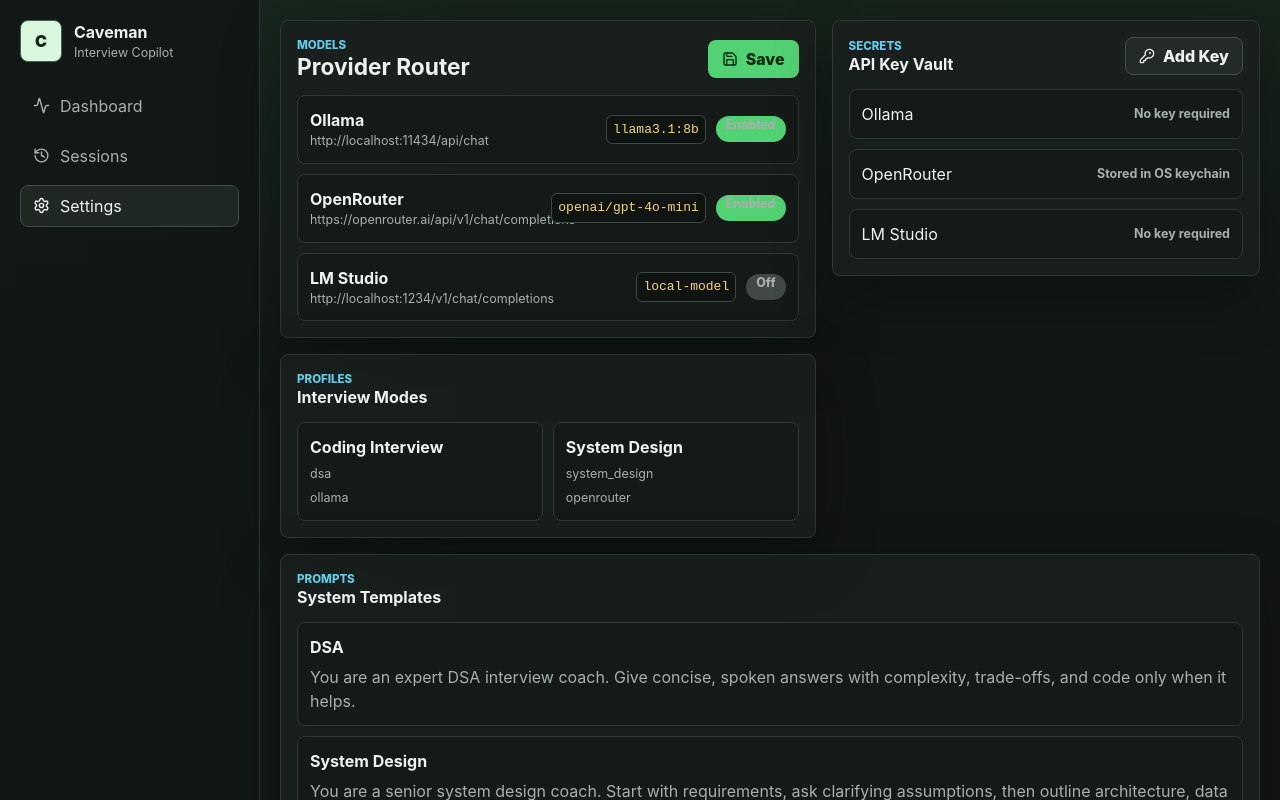
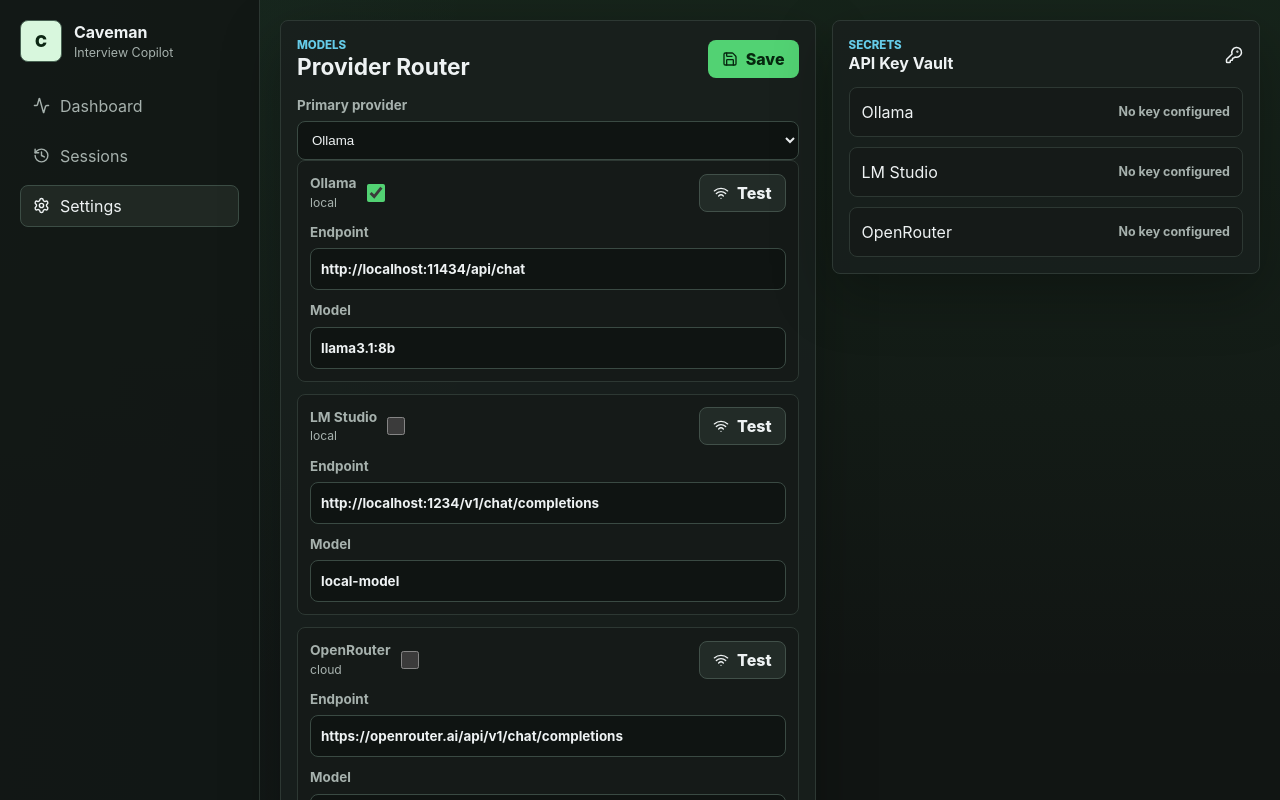
Before and after one commit to puneetdixit200/caveman-ai-interview-copilot, a React (Vite) app: page / in a window 1280 px wide. Both pictures are taken after a click on the button "Settings". Shown: the top 800 px of the page. Built offline with nearby package versions, Linux system fonts and the light colour scheme.

Commit message:
feat: make provider settings editable

```diff
--- a/src/index.css
+++ b/src/index.css
@@ -653,6 +653,63 @@ input[type="checkbox"] {
   grid-template-columns: minmax(0, 1fr) minmax(300px, 0.8fr);
 }
 
+.provider-config-panel {
+  grid-row: span 2;
+}
+
+.provider-editor-list,
+.context-grid {
+  display: grid;
+  gap: 12px;
+}
+
+.provider-editor {
+  display: grid;
+  gap: 10px;
+  border: 1px solid var(--line);
+  border-radius: 8px;
+  padding: 12px;
+  background: var(--panel-soft);
+}
+
+.provider-editor-header {
+  display: flex;
+  align-items: center;
+  justify-content: space-between;
+  gap: 10px;
+}
+
+.provider-editor em {
+  display: block;
+  color: var(--muted);
+  font-size: 0.76rem;
+  font-style: normal;
+}
+
+.settings-field {
+  display: grid;
+  gap: 6px;
+  color: var(--muted);
+  font-size: 0.84rem;
+  font-weight: 700;
+}
+
+.settings-field input,
+.settings-field select,
+.settings-field textarea {
+  width: 100%;
+  border: 1px solid #3a4a43;
+  border-radius: 8px;
+  padding: 10px;
+  color: var(--text);
+  background: #0f1412;
+}
+
+.settings-field textarea {
+  min-height: 140px;
+  resize: vertical;
+}
+
 .provider-row {
   grid-template-columns: minmax(0, 1fr) auto auto;
   padding: 12px;
--- a/src/pages/Settings.tsx
+++ b/src/pages/Settings.tsx
@@ -1,34 +1,161 @@
-import { KeyRound, Save } from "lucide-react";
+import { KeyRound, Save, Wifi } from "lucide-react";
+import { useEffect, useState } from "react";
 import { Button } from "../components/common/Button";
-import { modelProviders, profiles } from "../lib/demoData";
+import {
+  APP_CONFIG_SETTING_KEY,
+  DEFAULT_APP_CONFIG,
+  type AppConfig,
+  parseAppConfig,
+  serializeAppConfig
+} from "../lib/appConfig";
+import { createConfiguredProvider } from "../lib/providerClients";
+import { getSetting, saveSetting } from "../lib/tauri";
 import { promptTemplates } from "../lib/promptTemplates";
+import type { ModelProviderConfig, ProviderId } from "../types/settings";
 
 export function Settings() {
+  const [config, setConfig] = useState<AppConfig>(DEFAULT_APP_CONFIG);
+  const [status, setStatus] = useState("Loading settings...");
+  const [testingProviderId, setTestingProviderId] = useState<ProviderId | null>(null);
+
+  useEffect(() => {
+    let cancelled = false;
+
+    async function load() {
+      const stored = parseAppConfig(await getSetting(APP_CONFIG_SETTING_KEY));
+      if (!cancelled) {
+        setConfig(stored);
+        setStatus("Settings loaded");
+      }
+    }
+
+    load();
+
+    return () => {
+      cancelled = true;
+    };
+  }, []);
+
+  async function saveConfig() {
+    await saveSetting(APP_CONFIG_SETTING_KEY, serializeAppConfig(config));
+    setStatus("Settings saved");
+  }
+
+  async function testProvider(provider: ModelProviderConfig) {
+    setTestingProviderId(provider.id);
+    setStatus(`Testing ${provider.label}...`);
+    const result = await createConfiguredProvider(provider).healthCheck();
+    setTestingProviderId(null);
+    setStatus(
+      result.ok
+        ? `${provider.label} is reachable${result.latencyMs ? ` in ${result.latencyMs}ms` : ""}`
+        : `${provider.label} failed: ${result.error ?? "unavailable"}`
+    );
+  }
+
+  function updateProvider(id: ProviderId, patch: Partial<ModelProviderConfig>) {
+    setConfig((current) => ({
+      ...current,
+      providers: current.providers.map((provider) => (provider.id === id ? { ...provider, ...patch } : provider))
+    }));
+  }
+
   return (
     <main className="settings-grid">
-      <section className="panel">
+      <section className="panel provider-config-panel">
         <div className="panel-heading">
           <div>
             <p className="eyebrow">Models</p>
             <h1>Provider Router</h1>
           </div>
-          <Button variant="primary" icon={<Save size={16} />}>
+          <Button variant="primary" icon={<Save size={16} />} onClick={saveConfig}>
             Save
           </Button>
         </div>
-        <div className="provider-list">
-          {modelProviders.map((provider) => (
-            <article className="provider-row" key={provider.id}>
-              <div>
-                <strong>{provider.label}</strong>
-                <span>{provider.endpoint}</span>
+
+        <label className="settings-field">
+          <span>Primary provider</span>
+          <select
+            value={config.selectedProviderId}
+            onChange={(event) =>
+              setConfig((current) => ({
+                ...current,
+                selectedProviderId: event.currentTarget.value as ProviderId
+              }))
+            }
+          >
+            {config.providers.map((provider) => (
+              <option key={provider.id} value={provider.id}>
+                {provider.label}
+              </option>
+            ))}
+          </select>
+        </label>
+
+        <div className="provider-editor-list">
+          {config.providers.map((provider) => (
+            <article className="provider-editor" key={provider.id}>
+              <div className="provider-editor-header">
+                <label className="toggle-row">
+                  <span>
+                    <strong>{provider.label}</strong>
+                    <em>{provider.kind}</em>
+                  </span>
+                  <input
+                    type="checkbox"
+                    checked={provider.enabled}
+                    onChange={(event) => updateProvider(provider.id, { enabled: event.currentTarget.checked })}
+                  />
+                </label>
+                <Button
+                  icon={<Wifi size={16} />}
+                  onClick={() => testProvider(provider)}
+                  disabled={testingProviderId === provider.id}
+                >
+                  {testingProviderId === provider.id ? "Testing" : "Test"}
+                </Button>
               </div>
-              <code>{provider.model}</code>
-              <span className={`status-pill ${provider.enabled ? "status-live" : "status-muted"}`}>
-                {provider.enabled ? "Enabled" : "Off"}
-              </span>
+
+              <label className="settings-field">
+                <span>Endpoint</span>
+                <input
+                  value={provider.endpoint}
+                  onChange={(event) => updateProvider(provider.id, { endpoint: event.currentTarget.value })}
+                />
+              </label>
+              <label className="settings-field">
+                <span>Model</span>
+                <input
+                  value={provider.model}
+                  onChange={(event) => updateProvider(provider.id, { model: event.currentTarget.value })}
+                />
+              </label>
+              {provider.kind === "cloud" ? (
+                <label className="settings-field">
+                  <span>API key</span>
+                  <input
+                    type="password"
+                    value={provider.apiKey ?? ""}
+                    placeholder="Paste API key"
+                    onChange={(event) =>
+                      updateProvider(provider.id, {
+                        apiKey: event.currentTarget.value,
+                        apiKeyStored: event.currentTarget.value.trim().length > 0
+                      })
+                    }
+                  />
+                </label>
+              ) : null}
             </article>
           ))}
+        </div>
+
+        <div className="runtime-status">
+          <span>{status}</span>
+          <strong>
+            API keys are stored in local app settings in this build. OS keychain storage is the next security hardening
+            step.
+          </strong>
         </div>
       </section>
 
@@ -38,33 +165,44 @@ export function Settings() {
             <p className="eyebrow">Secrets</p>
             <h2>API Key Vault</h2>
           </div>
-          <Button icon={<KeyRound size={16} />}>Add Key</Button>
+          <KeyRound size={18} />
         </div>
         <div className="vault-list">
-          {modelProviders.map((provider) => (
+          {config.providers.map((provider) => (
             <div className="vault-row" key={provider.id}>
               <span>{provider.label}</span>
-              <strong>{provider.apiKeyStored ? "Stored in OS keychain" : "No key required"}</strong>
+              <strong>{provider.apiKeyStored ? "Configured locally" : "No key configured"}</strong>
             </div>
           ))}
         </div>
       </section>
 
-      <section className="panel">
+      <section className="panel prompt-panel">
         <div className="panel-heading">
           <div>
-            <p className="eyebrow">Profiles</p>
-            <h2>Interview Modes</h2>
+            <p className="eyebrow">Context</p>
+            <h2>Resume And Job Description</h2>
           </div>
         </div>
-        <div className="profile-grid">
-          {profiles.map((profile) => (
-            <article className="profile-tile" key={profile.id}>
-              <strong>{profile.name}</strong>
-              <span>{profile.interviewType}</span>
-              <span>{profile.providerId}</span>
-            </article>
-          ))}
+        <div className="context-grid">
+          <label className="settings-field">
+            <span>Resume context</span>
+            <textarea
+              value={config.resumeContext}
+              onChange={(event) => setConfig((current) => ({ ...current, resumeContext: event.currentTarget.value }))}
+              placeholder="Paste the skills, projects, and work history you want Caveman to use..."
+            />
+          </label>
+          <label className="settings-field">
+            <span>Job description context</span>
+            <textarea
+              value={config.jobDescriptionContext}
+              onChange={(event) =>
+                setConfig((current) => ({ ...current, jobDescriptionContext: event.currentTarget.value }))
+              }
+              placeholder="Paste the target role or interview context..."
+            />
+          </label>
         </div>
       </section>
 
```
